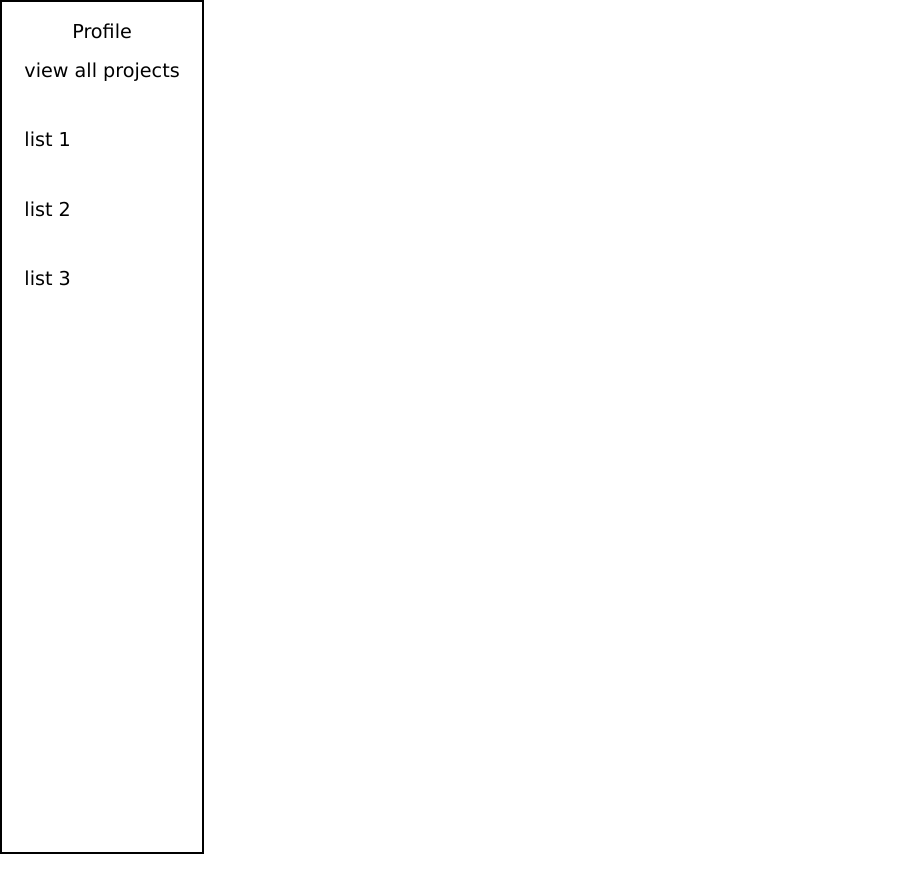
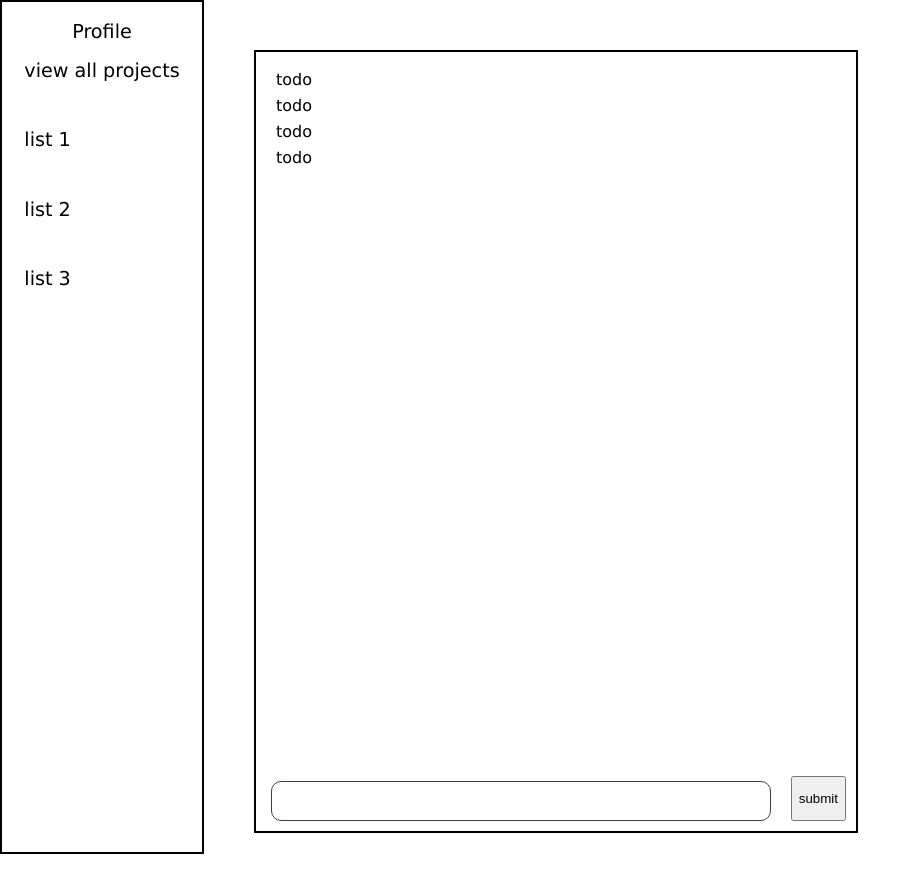
Before and after one commit to Siminder/ToDoListV2, a website: page src/index.html in a window 1280 px wide. Shown: the whole page, without its empty margins (0-921 px from the left). Before the commit the page ends 854 px from the top, so only its background shows below. Drawn offline with Linux system fonts and the light colour scheme.

Commit message:
add base structrue and webpack added styles to layout the structor, added html structor, added base js to start working on fucntion

```diff
--- a/src/index.html
+++ b/src/index.html
@@ -5,14 +5,14 @@
     <meta name="viewport" content="width=device-width, initial-scale=1.0">
     <title>Document</title>
     <link rel="stylesheet" href="./styles.css">
-
+    <script defer src="todoList.js"></script>
 </head>
 <body>
     <!--Nav Bar-->
     <nav style="border: 2px solid black; width: 200px; height: 850px;">
         <!--Profile area-->
         <h3 class="profile">Profile</h3>
-        <ul>
+        <ul class="ulNav">
 
             <li> <a>view all projects</a> </li>
             <li><a> list 1</a></li>
@@ -21,7 +21,19 @@
         </ul>
     </nav>
     <!--To do list-->
+    <div style="border: 2px solid black; width: 600px; margin: 50px;">
+        <ul id="todoItems" class="todoItems">
+            <li>todo</li>
+            <li>todo</li>
+            <li>todo</li>
+            <li>todo</li>
+        </ul>
 
+        <div class="inputClass">
+            <input type="search" id="todoSearch" name="Search">
+            <input type="submit" id="submit" name="submit" value="submit">
+        </div>
+    </div>
     <!--Details on selected todo-->
 </body>
 </html>
--- a/src/styles.css
+++ b/src/styles.css
@@ -48,10 +48,13 @@ table {
 }
 
 /* main body styles */
+body{
+  font-family: 'Lucida Sans', 'Lucida Sans Regular', 'Lucida Grande', 'Lucida Sans Unicode', Geneva, Verdana, sans-serif;
+  display: flex;
+}
 
 /* Nav bar Styles */
 nav{
-  font-family: 'Lucida Sans', 'Lucida Sans Regular', 'Lucida Grande', 'Lucida Sans Unicode', Geneva, Verdana, sans-serif;
   font-size: larger;
   display: flex;
   flex-direction: column;
@@ -64,10 +67,39 @@ nav{
   margin-top: 20px;
 }
 
-ul{
+.ulNav{
   display: flex;
   flex-direction: column;
   gap: 50px;
 }
 
 /* To do list styles */
+.todoItems{
+  margin: 20px;
+  display: flex;
+  flex-direction: column;
+  gap: 10px;
+
+}
+
+.inputClass{
+  display: flex;
+  justify-content: end;
+  align-items: flex-end;
+  margin-top: 600px;
+}
+
+#todoSearch{
+  width: 500px;
+  height: 40px;
+  padding: 0 15px;
+  border-radius: 10px;
+  border: 1px solid rgb(63, 63, 63);
+  margin: 10px;
+}
+
+#submit{
+  height: 45px;
+  margin: 10px;
+
+}
--- a/src/todoList.js
+++ b/src/todoList.js
@@ -1 +1,18 @@
-import "./styles.css";
+
+
+//takes input from input bar and makes it into a li element in the selected element
+
+const input = document.querySelector("#todoSearch")
+let submit = document.querySelector("#submit");
+let todoList = document.querySelector("#todoItems")
+
+
+
+submit.addEventListener("click", function (e) {
+     if(input){
+       const newli = document.createElement("li");
+       newli.textContent = input.value;
+       todoList.appendChild(newli)
+
+    }
+})
```
